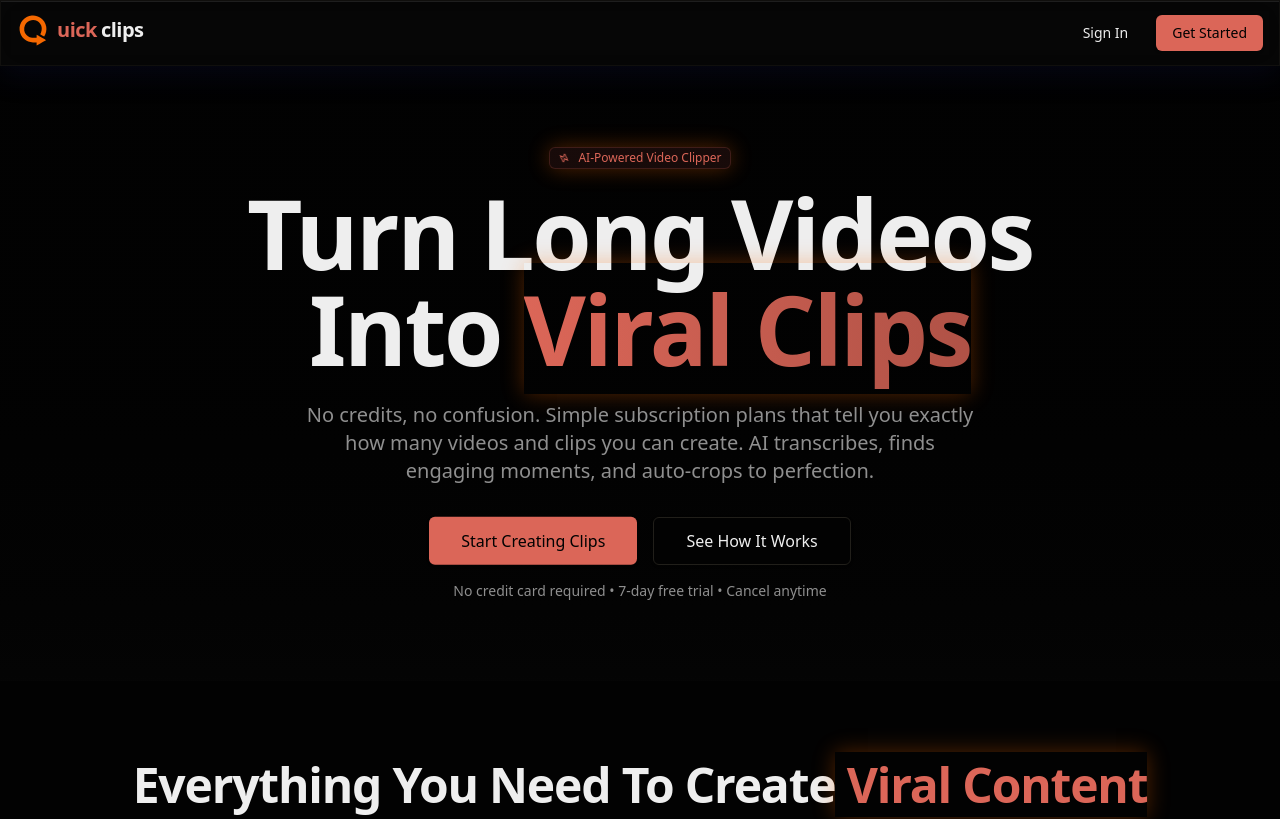
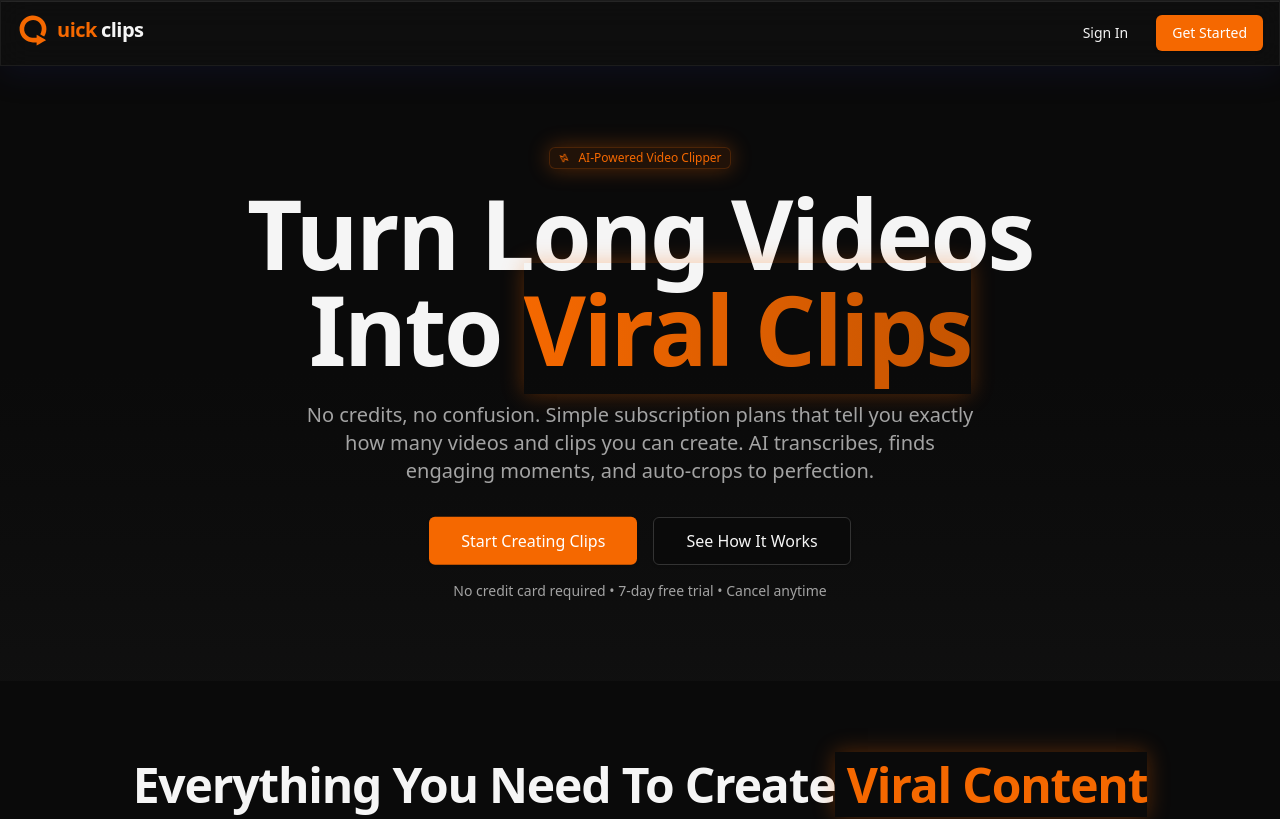
Before and after one commit to userduser/Quick-clips, a Next.js app: page / in a window 1280 px wide. Shown: the top 819 px of the page. Built offline with nearby package versions, Linux system fonts and the light colour scheme.

Commit message:
auto-commit for d2ab7c10-9059-4eab-9750-b2f155a208c2

```diff
--- a/src/styles/globals.css
+++ b/src/styles/globals.css
@@ -8,26 +8,26 @@
 }
 
 :root {
-  /* Dark theme as default */
-  --background: oklch(0.08 0 0);
-  --foreground: oklch(0.95 0 0);
-  --card: oklch(0.12 0 0);
-  --card-foreground: oklch(0.95 0 0);
-  --popover: oklch(0.12 0 0);
-  --popover-foreground: oklch(0.95 0 0);
-  --primary: oklch(0.65 0.15 29); /* Vibrant Orange #f56800 */
-  --primary-foreground: oklch(0.08 0 0);
-  --secondary: oklch(0.20 0.02 29); /* Dark orange secondary */
-  --secondary-foreground: oklch(0.95 0 0);
-  --muted: oklch(0.16 0 0);
-  --muted-foreground: oklch(0.65 0 0);
-  --accent: oklch(0.65 0.15 29); /* Vibrant Orange accent */
-  --accent-foreground: oklch(0.08 0 0);
-  --destructive: oklch(0.63 0.19 33.34);
-  --destructive-foreground: oklch(1 0 0);
-  --border: oklch(0.24 0.01 91.75);
-  --input: oklch(0.20 0 0);
-  --ring: oklch(0.65 0.15 25);
+  /* Dark theme with vibrant orange */
+  --background: #0a0a0a;
+  --foreground: #f5f5f5;
+  --card: #1a1a1a;
+  --card-foreground: #f5f5f5;
+  --popover: #1a1a1a;
+  --popover-foreground: #f5f5f5;
+  --primary: #f56800;
+  --primary-foreground: #ffffff;
+  --secondary: #2a1810;
+  --secondary-foreground: #f5f5f5;
+  --muted: #262626;
+  --muted-foreground: #a3a3a3;
+  --accent: #f56800;
+  --accent-foreground: #ffffff;
+  --destructive: #dc2626;
+  --destructive-foreground: #ffffff;
+  --border: #333333;
+  --input: #333333;
+  --ring: #f56800;
   --chart-1: oklch(0.65 0.15 25);
   --chart-2: oklch(0.20 0.02 25);
   --chart-3: oklch(0.16 0 0);
```
